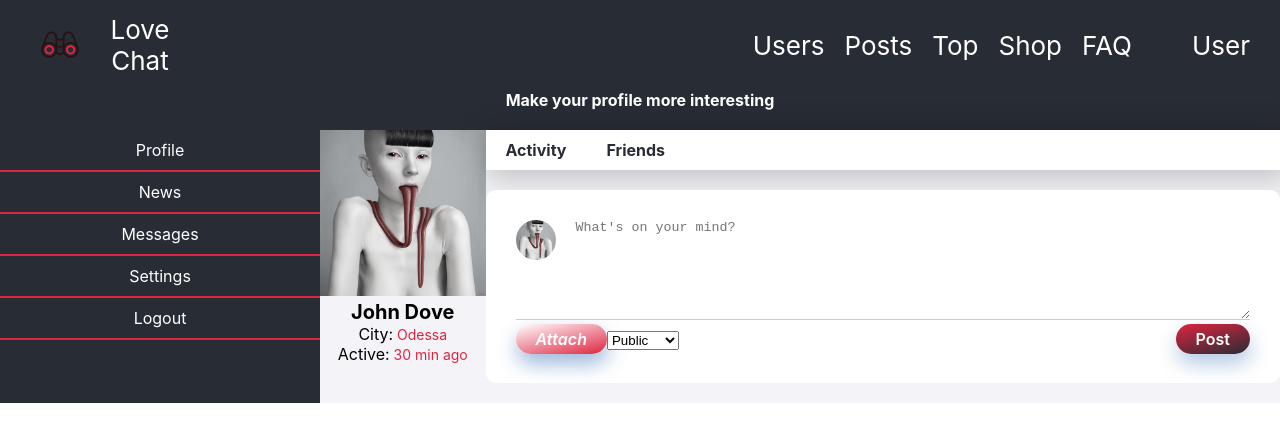
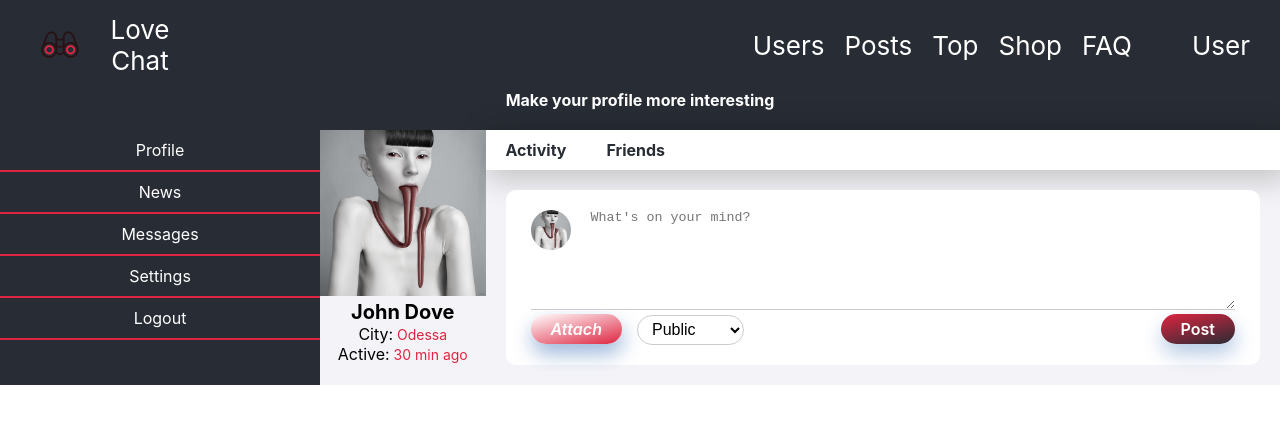
Before and after one commit to Alonasa/love-chat, a React (Create React App) app: page / in a window 1280 px wide. Shown: the top 442 px of the page. Built offline with nearby package versions, Linux system fonts and the light colour scheme.

Commit message:
add post&select area styles

```diff
--- a/src/components/Posts/Posts.scss
+++ b/src/components/Posts/Posts.scss
@@ -3,10 +3,10 @@
 }
 
 .Post {
+  padding: 20px 25px;
+  margin: 20px;
   border-radius: 10px;
   background-color: var(--white);
-  padding: 30px 30px 29px;
-  margin-top: 20px;
 }
 
 .Post__write {
@@ -16,8 +16,8 @@
 .Post__write textarea {
   padding: 0 0 0 60px;
   width: 100%;
+  height: 100px;
   background-color: #ffffff;
-  height: 100px;
   border: none;
   border-radius: 0px;
   border-bottom: 1px solid rgba(0, 0, 0, 0.2);
@@ -43,3 +43,17 @@
   display: flex;
   align-items: baseline;
 }
+
+.Select-bar {
+  min-width: 105px;
+  height: 30px;
+  padding: 0 15px 0 10px;
+  margin-left: 15px;
+  display: inline-block;
+  background: none;
+  border-radius: 50px;
+  border: 1px solid rgba(0, 0, 0, 0.2);
+  font-size: 16px;
+  line-height: 28px;
+  cursor: pointer;
+}
```
